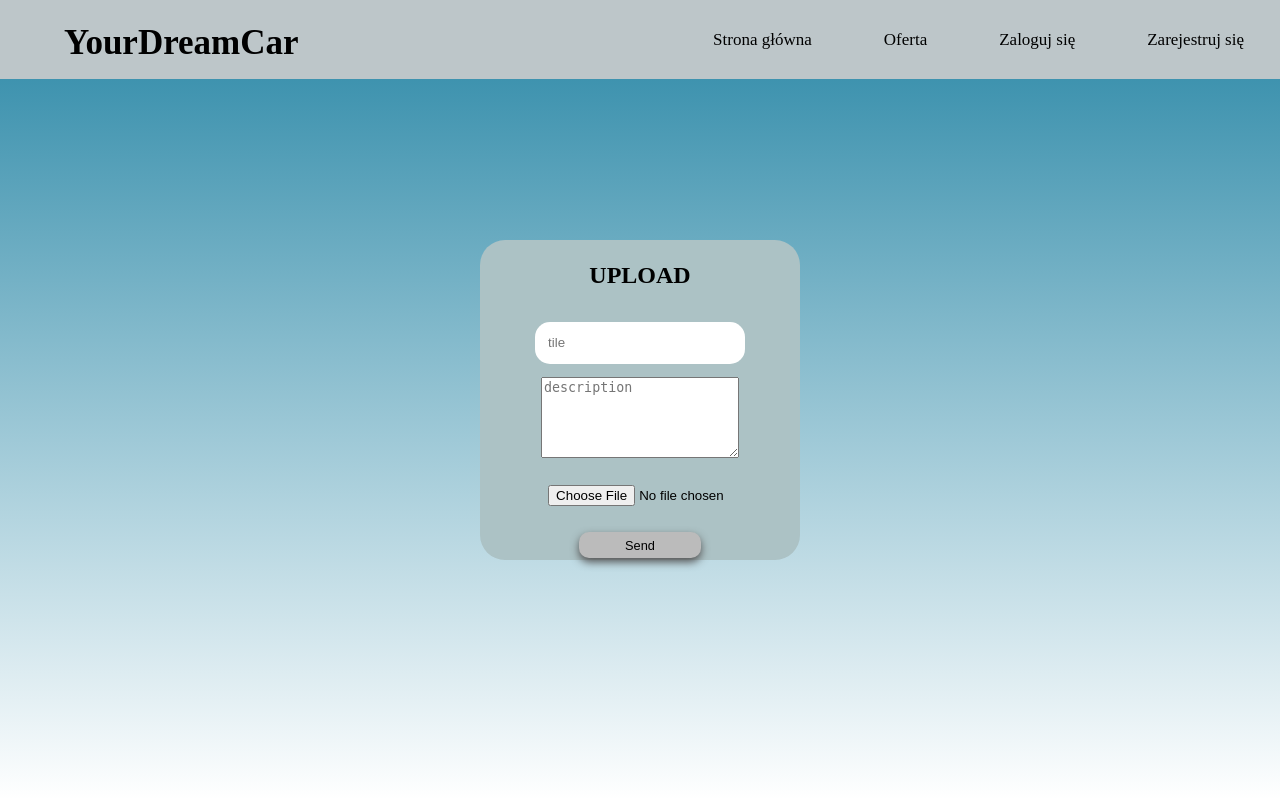
After one commit to S1mon1/Application-Project, a PHP site: page /public/views/add-offer.php in a window 1280 px wide. The commit adds this page. Run offline with PHP 8.4, Linux system fonts and the light colour scheme.

Commit message:
added file upload

```diff
--- a/Routing.php
+++ b/Routing.php
@@ -2,6 +2,7 @@
 
 require_once 'src/controllers/DefaultController.php';
 require_once 'src/controllers/SecurityController.php';
+require_once 'src/controllers/OfferController.php';
 
 class Routing {
     public static $routes;
@@ -27,5 +28,4 @@ class Routing {
 
         $object->$action();
     }
-
 }
--- a/index.php
+++ b/index.php
@@ -10,5 +10,6 @@ Routing::get('create_account', 'DefaultController');
 Routing::get('offers', 'DefaultController');
 Routing::get('home', 'DefaultController');
 Routing::post('login', 'SecurityController');
+Routing::post('addOffer', 'OfferController');
 
 Routing::run($path);
--- a/public/css/offers.css
+++ b/public/css/offers.css
@@ -1,4 +1,4 @@
-section{
+section.offers{
     display: grid;
     grid-template-columns: repeat(4, 1fr);
     grid-gap: 2em;
@@ -34,3 +34,32 @@ section{
         overflow: auto;
     }
 }
+
+section.offers-form{
+    width: 25vw;
+    height: 40vh;
+    background-color: #acc2c5;
+    border-radius: 25px;
+    left:50px;
+
+    display: flex;
+    flex-direction: column;
+    justify-content: center;
+    align-items: center;
+}
+
+.offers-form>form{
+    display: flex;
+    flex-direction: column;
+    align-items: center;
+}
+
+.base-container{
+    display: flex;
+    justify-content: center;
+    align-items: center;
+}
+
+.offers-form>form>textarea{
+    width:15vw;
+}
--- a/public/css/style.css
+++ b/public/css/style.css
@@ -11,16 +11,16 @@ body{
     align-items: center;
 }
 
-form{
+form.login{
+    width: 25vw;
+    height: 40vh;
+    background-color: #acc2c5;
+    border-radius: 25px;
+
     display: flex;
     flex-direction: column;
     justify-content: center;
     align-items: center;
-
-    width: 25vw;
-    height: 40vh;
-    background-color: #acc2c5;
-    border-radius: 25px;
 }
 
 button{
@@ -95,7 +95,7 @@ input{
     padding: 0 5%;
 }
 
-.base-container button{
+.base-container>button{
     position: absolute;
     height: 70px;
     width: 200px;
--- /dev/null
+++ b/public/views/add-offer.php
@@ -0,0 +1,35 @@
+<!DOCTYPE html>
+<head>
+    <link rel="stylesheet" type="text/css" href="public/css/style.css">
+    <link rel="stylesheet" type="text/css" href="public/css/offers.css">
+    <title>Offers</title>
+</head>
+<body>
+    <div class="base-container">
+        <div class="top-nav">
+            <a>Zarejestruj się</a>
+            <a>Zaloguj się</a>
+            <a>Oferta</a>
+            <a>Strona główna</a>
+            <h1 class="main-name">YourDreamCar</h1>
+        </div>
+
+        <section class="offers-form">
+            <h1 class="upload">UPLOAD</h1>
+            <form action="addOffer" method="POST" ENCTYPE="multipart/form-data">
+                <?php if(isset($messages)){
+                    foreach($messages as $message)
+                    {
+                        echo $message;
+                    }
+                }
+                ?>
+                <input name="title" type="text" placeholder="tile">
+                <textarea name="description" rows="5" placeholder="description"></textarea>
+                <input name="file" type="file">
+                <button type="submit">Send</button>
+            </form>
+        </section>
+
+    </div>
+</body>
--- a/public/views/login.php
+++ b/public/views/login.php
@@ -6,7 +6,7 @@
 <body>
     <div class="container">
         <div class="login-container">
-            <form action="login" method="POST">
+            <form class="login" action="login" method="POST">
                 <div class="messages">
                     <?php if(isset($messages)){
                         foreach($messages as $message)
--- a/src/controllers/AppController.php
+++ b/src/controllers/AppController.php
@@ -5,7 +5,7 @@ class AppController {
     private $request;
 
     public function __construct(){
-        $this->request = $_SERVER['REQUEST METHOD'];
+        $this->request = $_SERVER['REQUEST_METHOD'];
     }
 
     protected function isPost(): bool{
```
Also changed, not shown: public/views/offer.php (+7 -3 lines), src/controllers/OfferController.php (added, +41 -0 lines), src/models/Offer.php (added, +36 -0 lines), 1 other file.
